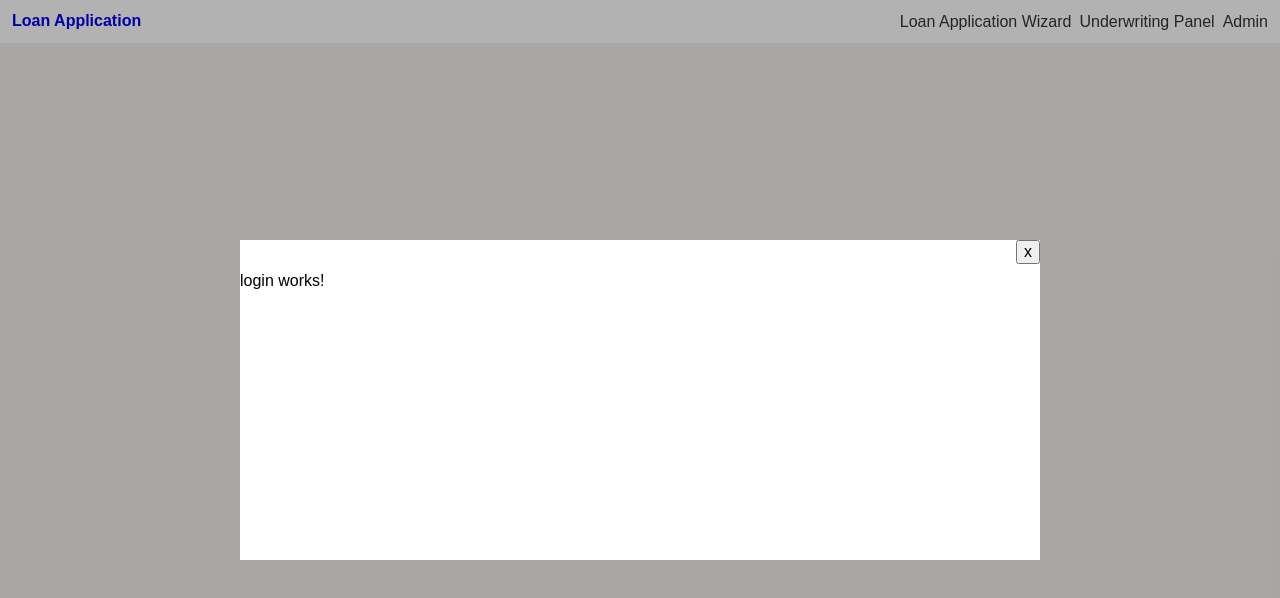
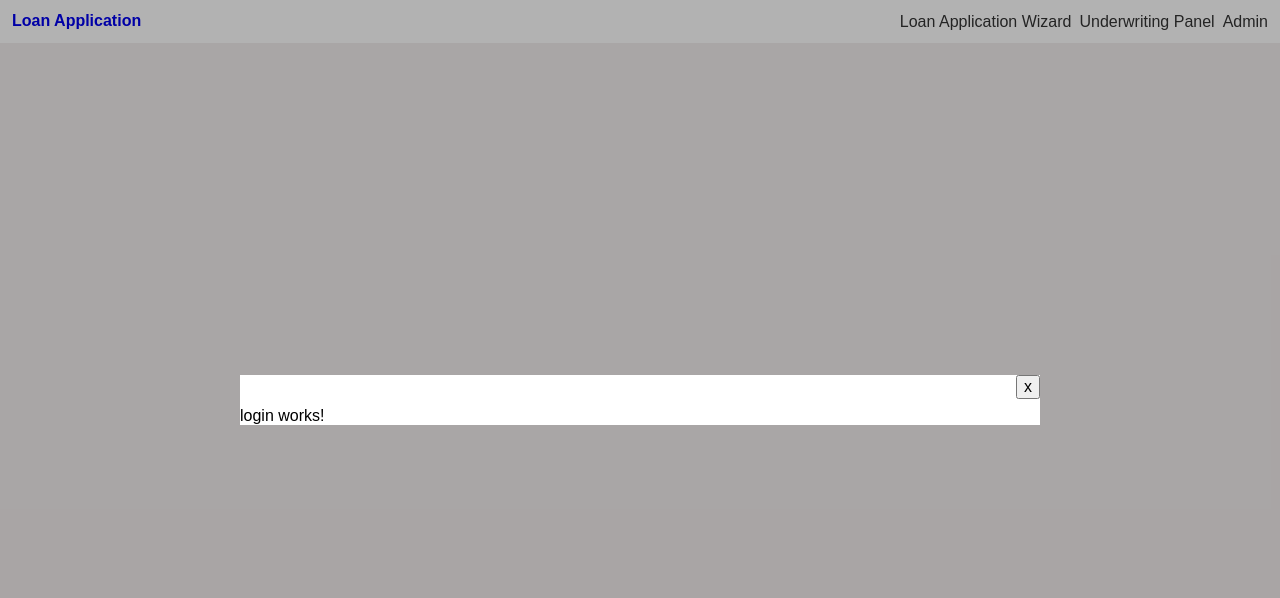
Before and after one commit to jrdnthedev/loan-portal, an Angular app: page /welcome/login in a window 1280 px wide. Shown: the top 598 px of the page. Built offline with nearby package versions, Linux system fonts and the light colour scheme.

Commit message:
refactor: update modal style

```diff
--- a/src/app/shared/components/modal/modal.scss
+++ b/src/app/shared/components/modal/modal.scss
@@ -25,14 +25,13 @@
 @media screen and (min-width: 600px) {
   [role='dialog'] {
     width: calc(100% - 240px);
-    height: calc(100% - 240px);
+    height: auto;
   }
 }
 
 @media screen and (min-width: 1024px) {
   [role='dialog'] {
     width: calc(100% - 480px);
-    height: calc(100% - 480px);
   }
 }
 
```
